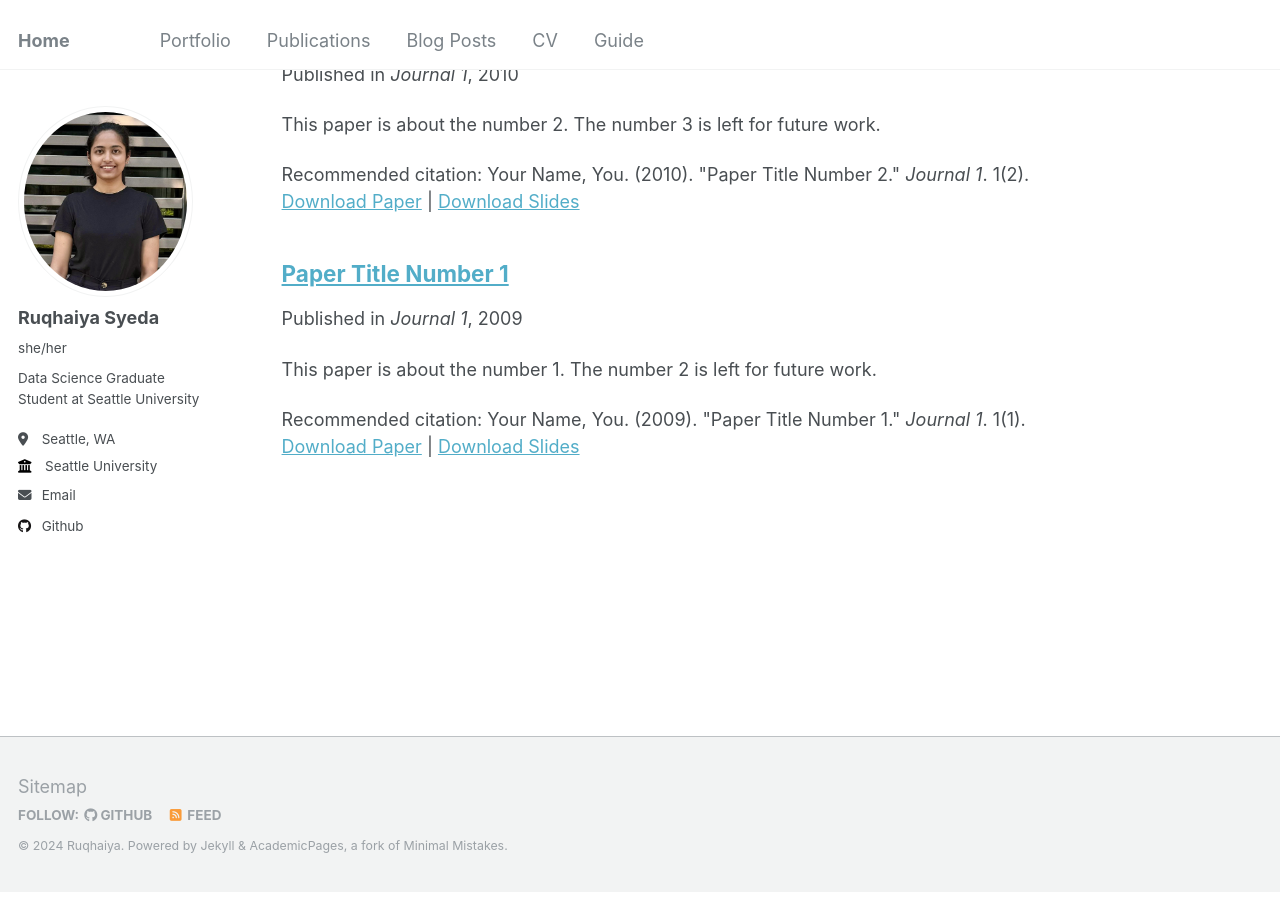
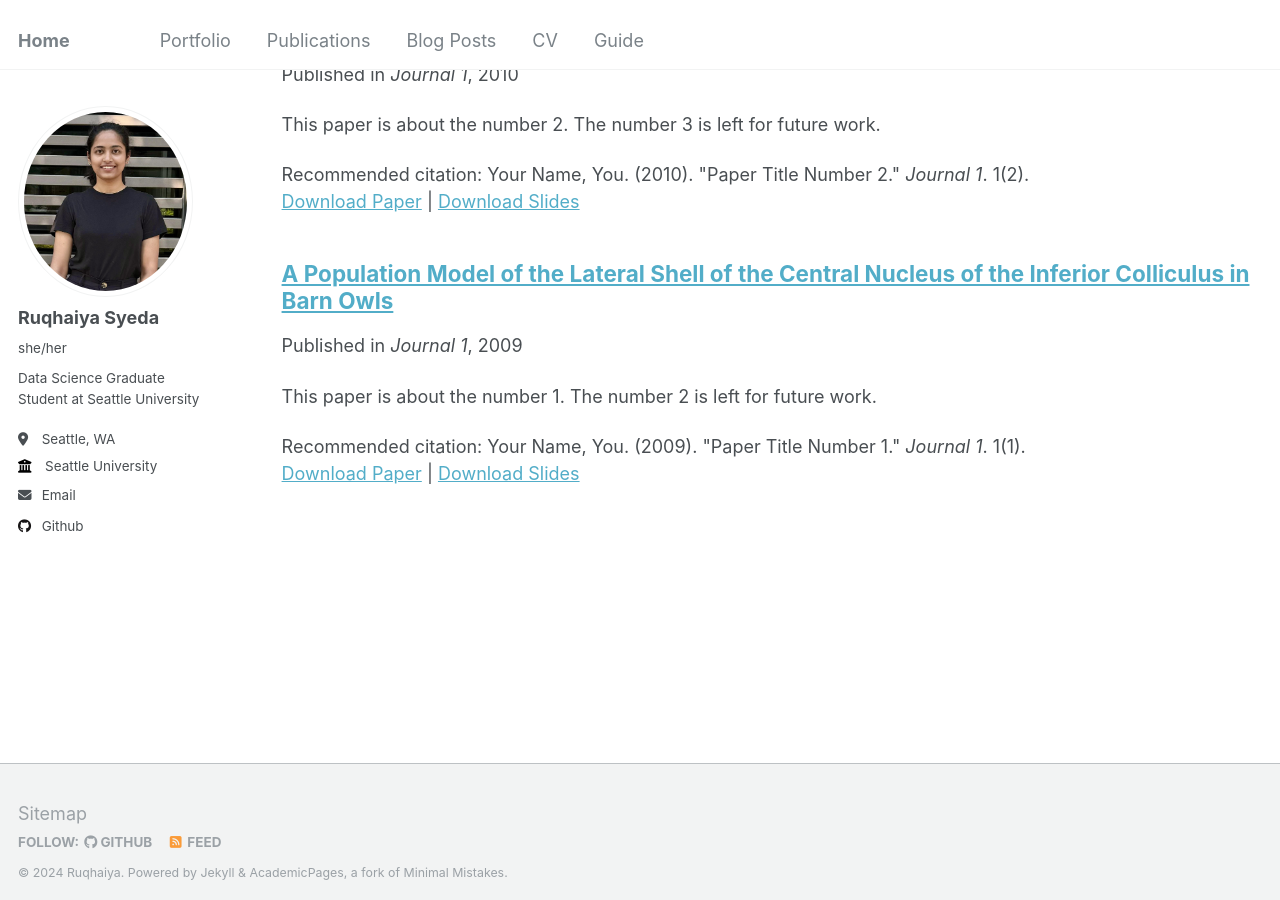
Before and after one commit to Ruqhaiya/ruqhaiya.github.io, a Jekyll site: the page built from _pages/publications.html, in a window 1280 px wide and 900 px high, scrolled down 653 px. Built offline with Jekyll 4.4.1, drawn with Linux system fonts in a browser that asks for light colours.

Commit message:
Update 2009-10-01-paper-title-number-1.md

```diff
--- a/_publications/2009-10-01-paper-title-number-1.md
+++ b/_publications/2009-10-01-paper-title-number-1.md
@@ -1,7 +1,7 @@
 ---
-title: "Paper Title Number 1"
-collection: publications
-category: manuscripts
+title: "A Population Model of the Lateral Shell of the Central Nucleus of the Inferior Colliculus in Barn Owls"
+collection: Yet to be published (Apr 2025)
+category: Neuroscience
 permalink: /publication/2009-10-01-paper-title-number-1
 excerpt: 'This paper is about the number 1. The number 2 is left for future work.'
 date: 2009-10-01
```
